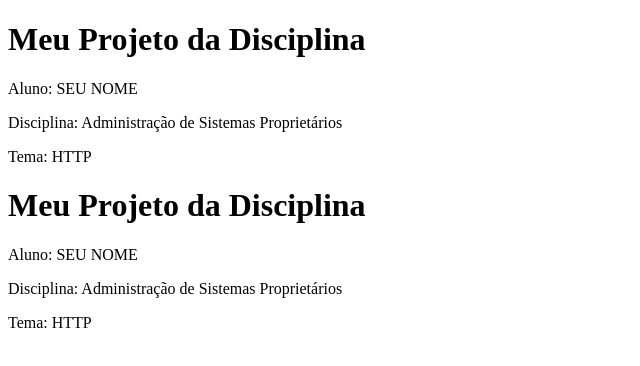
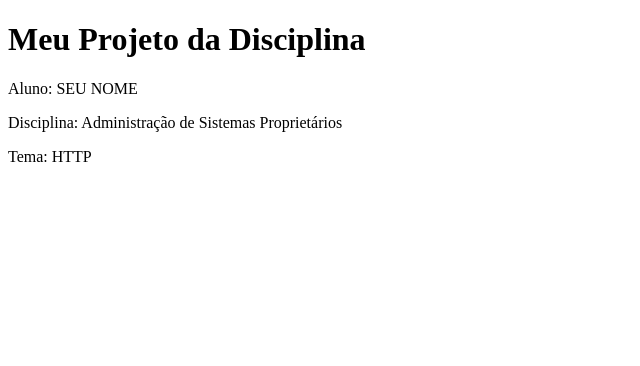
Before and after one commit to rsnmayra12/meu-servidor-web, a plain HTML site: page index.html in a window 1280 px wide. Shown: the whole page, without its empty margins (0-640 px from the left). Drawn offline with Linux system fonts and the light colour scheme.

Commit message:
Fix HTML structure by removing duplicate content

```diff
--- a/index.html
+++ b/index.html
@@ -12,18 +12,4 @@
     <p>Disciplina: Administração de Sistemas Proprietários</p>
     <p>Tema: HTTP</p>
 </body>
-</html><!DOCTYPE html>
-<html lang="pt-BR">
-<head>
-    <meta charset="UTF-8">
-    <meta name="viewport" content="width=device-width, initial-scale=1.0">
-    <title>Meu Projeto</title>
-</head>
-<body>
-    <h1>Meu Projeto da Disciplina</h1>
-
-    <p>Aluno: SEU NOME</p>
-    <p>Disciplina: Administração de Sistemas Proprietários</p>
-    <p>Tema: HTTP</p>
-</body>
 </html>
```
